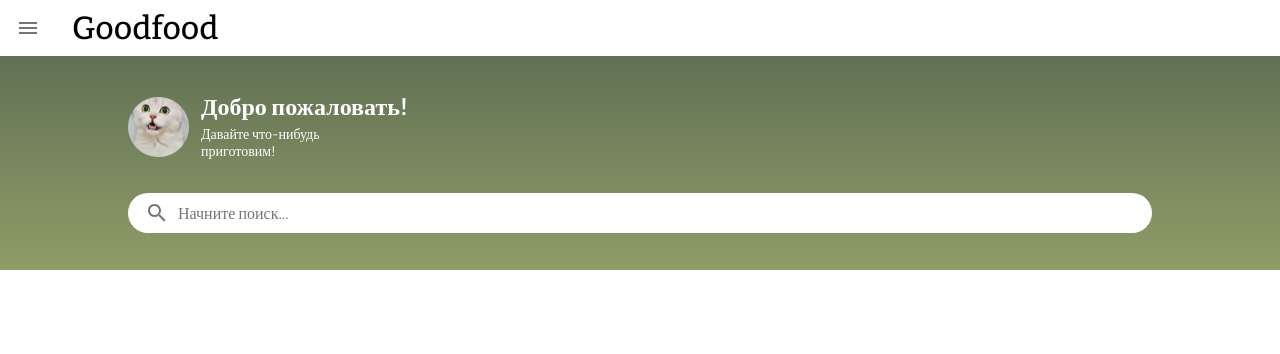
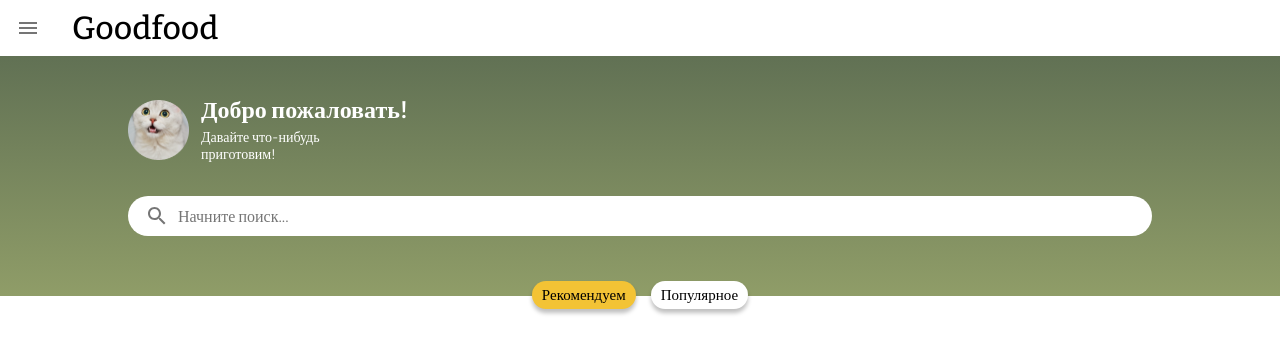
Before and after one commit to anatoliypus/gudfud_front, a React (Create React App) app: page / in a window 1280 px wide. Shown: the top 354 px of the page. Built offline with nearby package versions, Linux system fonts and the light colour scheme.

Commit message:
recipes block init

```diff
--- a/src/routes/Main.tsx
+++ b/src/routes/Main.tsx
@@ -1,5 +1,6 @@
 import React from 'react'
 import { Header } from './components/Header/Header'
+import { RecipesFeed } from './components/RecipesFeed/RecipesFeed'
 import { WelcomeSearch } from './components/WelcomeSearch/WelcomeSearch'
 
 export function Main() {
@@ -7,6 +8,7 @@
         <div>
             <Header />
             <WelcomeSearch />
+            <RecipesFeed />
         </div>
     )
 }
--- /dev/null
+++ b/src/routes/components/RecipesFeed/RecipesFeed.module.css
@@ -0,0 +1,32 @@
+.RecipesFeedBlock {
+    width: 100%;
+    height: auto;
+    display: flex;
+    flex-direction: column;
+    align-items: center;
+}
+
+.chooseModeBlock {
+    width: auto;
+    display: flex;
+    margin-top: -15px;
+}
+
+.chooseModeButton {
+    box-shadow: 0px 4px 4px rgba(0, 0, 0, 0.25);
+    padding: 5px 10px;
+    border: 0;
+    border-radius: 16px;
+    color: #000;
+    font-size: 15px;
+    font-weight: 400;
+    background: #fff;
+}
+
+.chooseModeButton:first-child {
+    margin-right: 15px;
+}
+
+.chooseModeButtonActive {
+    background: #f3c335;
+}
--- /dev/null
+++ b/src/routes/components/RecipesFeed/RecipesFeed.tsx
@@ -0,0 +1,17 @@
+import React from 'react'
+import styles from './RecipesFeed.module.css'
+
+export function RecipesFeed() {
+    return (
+        <div className={styles.RecipesFeedBlock}>
+            <div className={styles.chooseModeBlock}>
+                <button
+                    className={`${styles.chooseModeButton} ${styles.chooseModeButtonActive}`}
+                >
+                    Рекомендуем
+                </button>
+                <button className={styles.chooseModeButton}>Популярное</button>
+            </div>
+        </div>
+    )
+}
--- a/src/routes/components/WelcomeSearch/WelcomeSearch.module.css
+++ b/src/routes/components/WelcomeSearch/WelcomeSearch.module.css
@@ -1,7 +1,8 @@
 .welcomeSearchBlock {
     width: 100%;
     height: auto;
-    padding: 37px 0;
+    padding-top: 40px;
+    padding-bottom: 60px;
     background: linear-gradient(180deg, #617154 0%, #cfd983 236.82%);
     display: flex;
     flex-direction: column;
```
